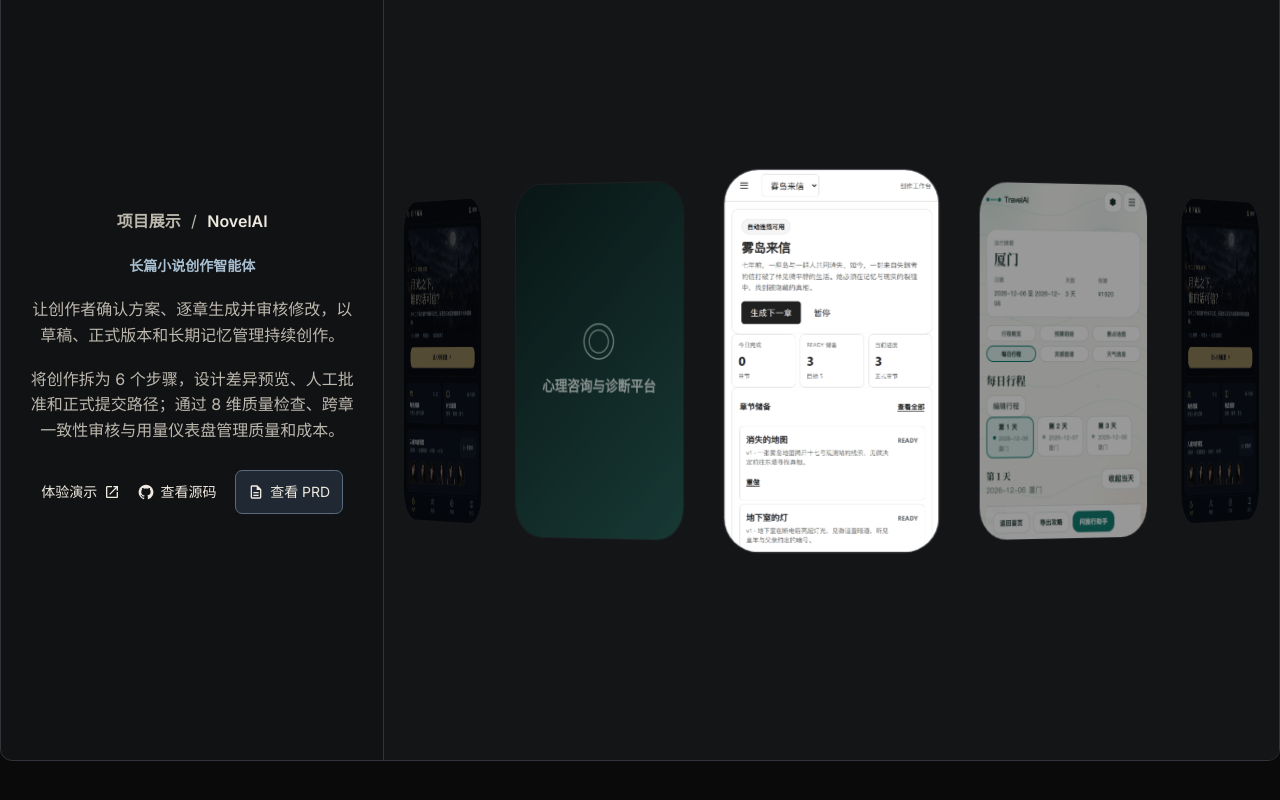
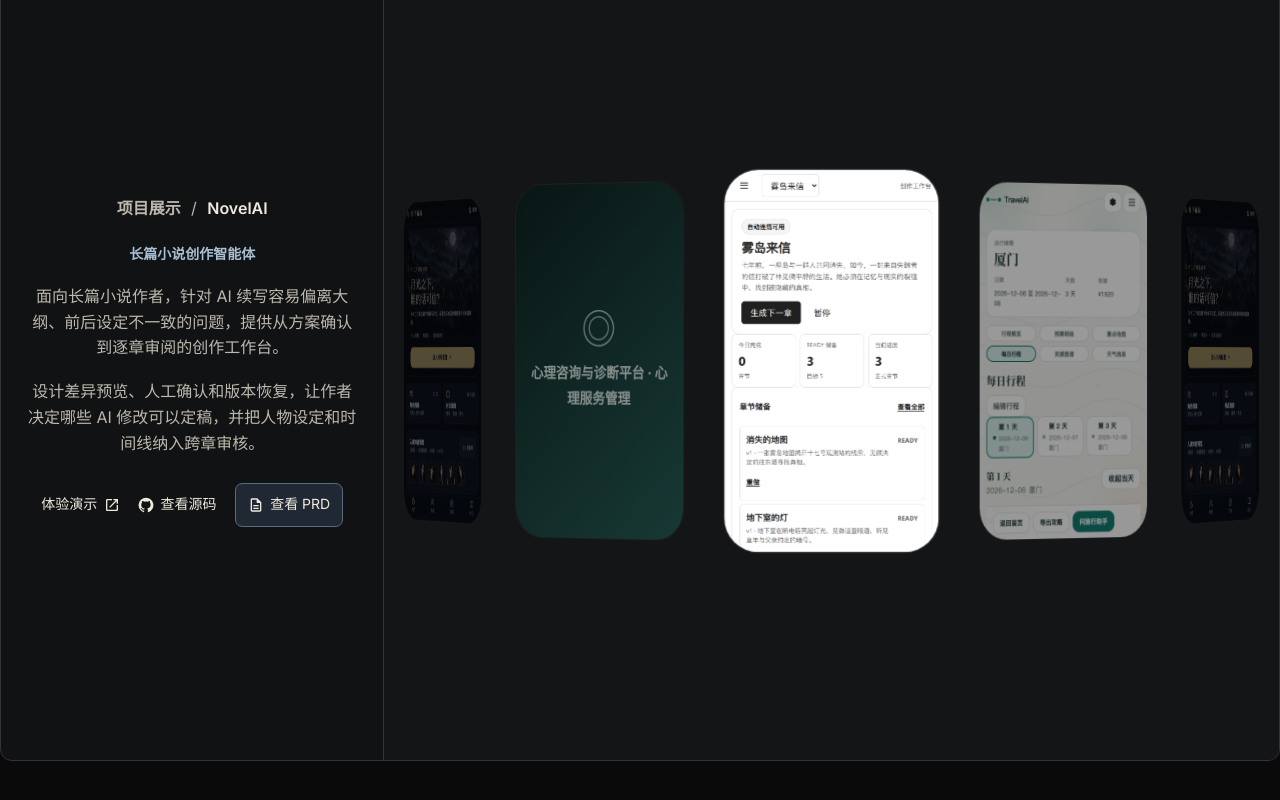
Before and after one commit to 1011-wyl/portfolio, a React (Vite) app: page / in a window 1280 px wide. Shown: the part 1703-2503 px from the top of the page. Built offline with nearby package versions, Linux system fonts and the light colour scheme.

Commit message:
Refocus portfolio project summaries on product design

```diff
--- a/src/data/productChat.ts
+++ b/src/data/productChat.ts
@@ -11,7 +11,7 @@ export const ANSWERS = {
   challenge: 'NovelAI 中，我重点解决创作者如何控制 AI 修改的问题。我设计了目录、编辑器与 AI 助手三栏工作台，将修改拆为差异预览、批准或拒绝、写入草稿、提交正式版。自动保存和历史恢复帮助用户检查和撤回修改；正文与人物、时间线等记忆保持关联，避免只修改文本却留下旧设定。',
   internship: '我在厦门修蓁慧进科技有限公司担任 AI 产品实习生，简历时间为 2026.07—2026.12。围绕 OmniStream 直播电商 AI 复盘工作台，负责商品管理、知识库与智能对话迭代，梳理业务字段与任务状态；设计通用信息与 SKU 专属卖点管理、来源核对及人工采纳流程，并参与联调、缺陷走查和内部版本交付。',
   quality: '我会按具体任务定义检查标准。OmniStream 关注商品事实、SKU 与来源是否对应，以及建议能否被核对和采纳；NovelAI 设置 8 个可读性维度并检查人物、世界规则和时间线的一致性；TravelAI 检查规划、编辑、地图与导出的完整流程。现有材料以规则和流程验证为主，用户采纳率、节省时间等业务效果还需要真实试用记录。',
-  ownership: 'NovelAI 与 TravelAI 是我的个人项目，我负责产品方案、交互及实现迭代。TravelAI 基于开源 TravelAI / Hello-Travel 二次开发，重点做规划体验重设计、编辑联动和异常兜底；OmniStream 属于团队实习项目，我负责的范围是商品管理、知识库和智能对话等模块迭代与交付协作。',
+  ownership: 'NovelAI 和 TravelAI 是我的个人项目，我负责需求梳理、交互方案和体验验证。TravelAI 的产品设计由我从 0 独立完成，重点解决生成行程后如何继续调整、核对预算并导出。OmniStream 是团队实习项目，我负责商品管理、知识库和智能对话等模块的迭代与交付协作。',
   cost: '在 NovelAI 中，我按章组织上下文，复用细纲与审稿意见，并设置自动修订次数上限，避免失败后整条流程反复执行；用量仪表盘记录调用和 Token，便于定位消耗。设计方案时，我会同时考虑结果质量、等待时间与调用成本，具体节省比例需要同一任务的前后对照记录。',
   travel: 'TravelAI 让用户先用结构化表单说明城市、日期和偏好，再从概览、预算、地图、日程、图谱、天气 6 个分区检查方案。我重点完善预算与行程编辑，让地图和导出使用同一份计划；结合取消、撤销、历史恢复和上下文问答，支持生成后继续调整。外部地图失败时保留文字路线。',
   direction: '我的求职方向是 AI 产品经理。我希望把用户场景拆成明确的流程、交互和验收标准，再结合 Agent、RAG 与模型能力实现。研发实践让我能直接制作可交互原型、理解接口与技术边界；直播电商实习、NovelAI 和 TravelAI 则帮助我练习需求拆解、人机协作、质量控制和交付验证。',
--- a/src/data/profile.ts
+++ b/src/data/profile.ts
@@ -56,11 +56,11 @@ export const productCases: ProductCase[] = [
     context: '面向多城市自由行用户，提供规划、修改、查询与导出的一体化行程助手。',
     problem: '行前信息分散，生成的行程往往还需微调；预算、日程、地图与导出结果需要保持一致，外部服务不可用时也应保留可读结果。',
     decisions: [
-      { title: '规划体验重构', detail: '将城市、日期、交通、住宿与兴趣组织为结构化输入，展示生成进度；用概览、预算、地图、日程、图谱和天气 6 个分区帮助用户逐项检查方案。' },
+      { title: '行程规划流程', detail: '将城市、日期、交通、住宿与兴趣组织为结构化输入，展示生成进度；用概览、预算、地图、日程、图谱和天气 6 个分区帮助用户逐项检查方案。' },
       { title: '行程编辑与复用', detail: '支持预算分项编辑与行程调整，设计取消和撤销反馈；地图与导出内容沿用同一份计划，结合历史恢复、上下文问答和长图导出延续使用。' },
       { title: '异常态与体验保障', detail: '为地图服务设置回退路径，地图不可用时保留文字路线；补充加载失败、重试及移动端输入适配，检查异常场景下的操作与反馈。' },
     ],
-    delivery: '完成真实模型规划、预算编辑、历史恢复、问答及 PNG 导出的端到端验证。项目基于开源 TravelAI / Hello-Travel 二次开发，重点工作为交互重设计、功能完善与体验验证。',
+    delivery: '从 0 独立完成产品设计，明确规划、编辑与导出的验收标准，并验证行程生成、预算编辑、历史恢复、问答和导出等核心场景。',
     tags: ['结构化输入', '6 个结果分区', '编辑联动', '异常兜底', '端到端验证'],
     previewUrl: './travelai-demo/',
     sourceUrl: 'https://github.com/1011-wyl/TravelAI',
--- a/src/data/repos.ts
+++ b/src/data/repos.ts
@@ -40,9 +40,9 @@ export const repos: Repo[] = [
     name: 'NovelAI',
     displayName: 'NovelAI · 长篇小说创作智能体',
     description:
-      '让创作者确认方案、逐章生成并审核修改，以草稿、正式版本和长期记忆管理持续创作。',
+      '面向长篇小说作者，针对 AI 续写容易偏离大纲、前后设定不一致的问题，提供从方案确认到逐章审阅的创作工作台。',
     rationale:
-      '将创作拆为 6 个步骤，设计差异预览、人工批准和正式提交路径；通过 8 维质量检查、跨章一致性审核与用量仪表盘管理质量和成本。',
+      '设计差异预览、人工确认和版本恢复，让作者决定哪些 AI 修改可以定稿，并把人物设定和时间线纳入跨章审核。',
     language: 'Python',
     stars: 0,
     url: 'https://github.com/1011-wyl/NovelAI',
@@ -58,9 +58,9 @@ export const repos: Repo[] = [
     name: 'TravelAI',
     displayName: 'TravelAI · 旅行规划助手',
     description:
-      '把城市偏好、地图、天气、预算与行程组织成可编辑、可追问、可导出的逐日旅行计划。',
+      '面向自由行用户，把分散的目的地信息、出行偏好和预算整理成可编辑的逐日行程，方便用户在旅途中继续调整。',
     rationale:
-      '基于开源项目二次开发，重点进行规划体验重设计、预算与行程编辑联动、地图服务回退，并验证规划到导出的完整流程。',
+      '从 0 独立完成产品设计，梳理生成初稿、调整行程、核对预算和导出分享的流程，并为关键步骤制定验收标准。',
     language: 'Python',
     stars: 0,
     url: 'https://github.com/1011-wyl/TravelAI',
@@ -74,11 +74,11 @@ export const repos: Repo[] = [
   },
   {
     name: 'moomhit',
-    displayName: '月下疑局 · 多智能体狼人杀',
+    displayName: '月下疑局 · AI 语音狼人杀',
     description:
-      '本地 12 人文字狼人杀：11 个 AI 在隐藏信息、角色技能、警长竞选与并发投票中完成推理博弈。',
+      '面向想一个人也能开局的玩家，设计 12 人语音狼人杀。玩家可与 11 名 AI 同局，通过角色发言、讨论和投票推进推理。',
     rationale:
-      '[多智能体游戏] 以状态机管理完整狼人杀规则，为不同角色隔离私有信息；并发驱动 AI 决策，加入严格投票超时与失败恢复，并通过批量对局验证完整闭环。',
+      '通过竞品调研梳理同局与观战两种场景，围绕角色发言是否容易区分、玩家能否跟上局势和看懂投票结果，设计完整对局体验。',
     language: 'TypeScript',
     stars: 0,
     url: 'https://github.com/1011-wyl/moomhit',
@@ -93,11 +93,11 @@ export const repos: Repo[] = [
   },
   {
     name: 'psychology_system',
-    displayName: '心理咨询与诊断平台',
+    displayName: '心理咨询与诊断平台 · 心理服务管理',
     description:
-      '面向用户、咨询师和管理员的心理服务平台，覆盖心理评估、预约管理、报告查看与角色权限隔离。',
+      '为来访者提供心理评估、咨询预约和报告查看入口，让他们能查看预约进度，并了解接下来要做什么。',
     rationale:
-      '[全栈系统] Spring Boot + Vue 前后端分离，围绕敏感业务实现服务端权限校验、预约并发约束与 BCrypt 密码迁移；三类角色拥有清晰的数据与操作边界。',
+      '梳理来访者、咨询师和管理员的分工，明确预约由谁确认和处理，以及谁可以查看敏感评估报告。',
     language: 'Java',
     stars: 0,
     url: 'https://github.com/1011-wyl/psychology_system',
```
Also changed, not shown: 1 other file (tests, documents, lock files or other folders).
